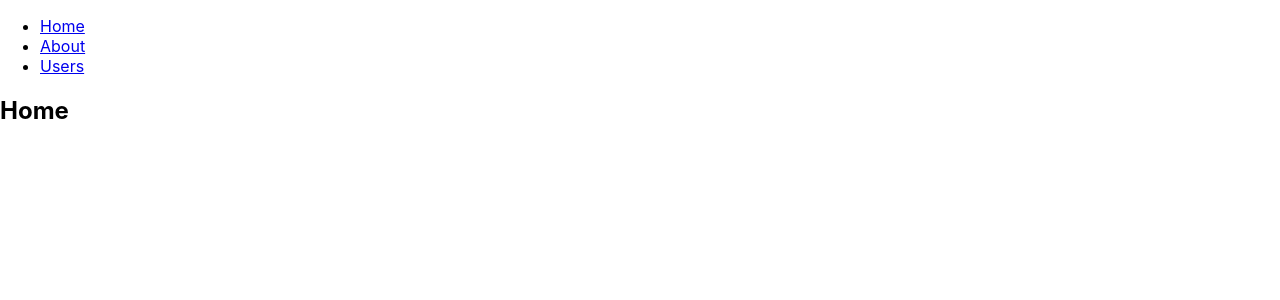
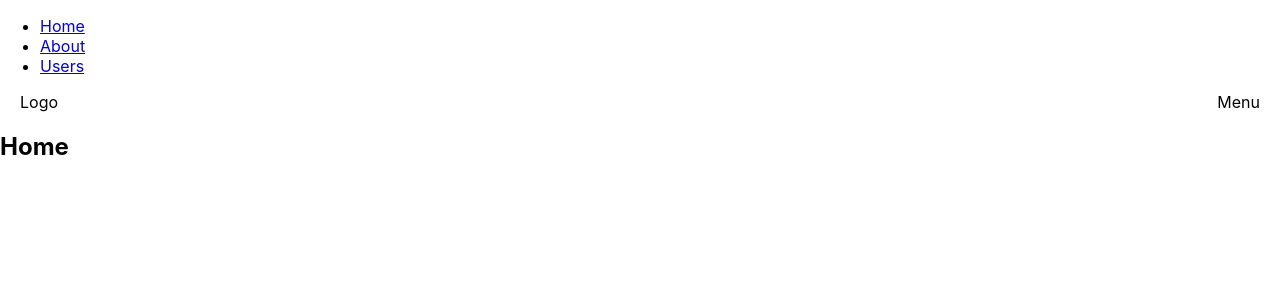
Before and after one commit to eminaydin/react-router, a React (Create React App) app: page / in a window 1280 px wide. Shown: the top 300 px of the page. Built offline with nearby package versions, Linux system fonts and the light colour scheme.

Commit message:
Navbar added

```diff
--- a/src/App.css
+++ b/src/App.css
@@ -1,38 +1,20 @@
-.App {
-  text-align: center;
+.hamburger {
+  display: block;
+  float: right;
+  margin-right: 20px;
 }
-
-.App-logo {
-  height: 40vmin;
-  pointer-events: none;
+.hamburger:hover {
+  cursor: pointer;
 }
-
-@media (prefers-reduced-motion: no-preference) {
-  .App-logo {
-    animation: App-logo-spin infinite 20s linear;
-  }
+.navbar {
+  display: block;
 }
-
-.App-header {
-  background-color: #282c34;
-  min-height: 100vh;
-  display: flex;
-  flex-direction: column;
-  align-items: center;
-  justify-content: center;
-  font-size: calc(10px + 2vmin);
-  color: white;
+.logo {
+  margin-left: 20px;
 }
-
-.App-link {
-  color: #61dafb;
+.logo:hover {
+  cursor: pointer;
 }
-
-@keyframes App-logo-spin {
-  from {
-    transform: rotate(0deg);
-  }
-  to {
-    transform: rotate(360deg);
-  }
+h2 {
+  margin-top: 20px;
 }
--- a/src/App.js
+++ b/src/App.js
@@ -1,10 +1,11 @@
-import React from "react";
+import React, { useState } from "react";
 import {
   BrowserRouter as Router,
   Switch,
   Route,
   Link
 } from "react-router-dom";
+import "./App.css"
 
 export default function App() {
   return (
@@ -43,7 +44,31 @@ export default function App() {
 }
 
 function Home() {
-  return <h2>Home</h2>;
+  const [isOpen, setIsOpen] = useState(true);
+  function clickHandler() {
+    setIsOpen(true)
+  }
+
+
+  return (
+    <div>
+      {isOpen ?
+        (
+          <><div className="navbar">
+            <span className="logo">Logo</span>
+            <span className="hamburger"
+              onClick={clickHandler}>Menu</span>
+          </div>
+            <h2>Home</h2>
+          </>
+        )
+        :
+        (
+          null
+        )}
+
+    </div >
+  )
 }
 
 function About() {
```
